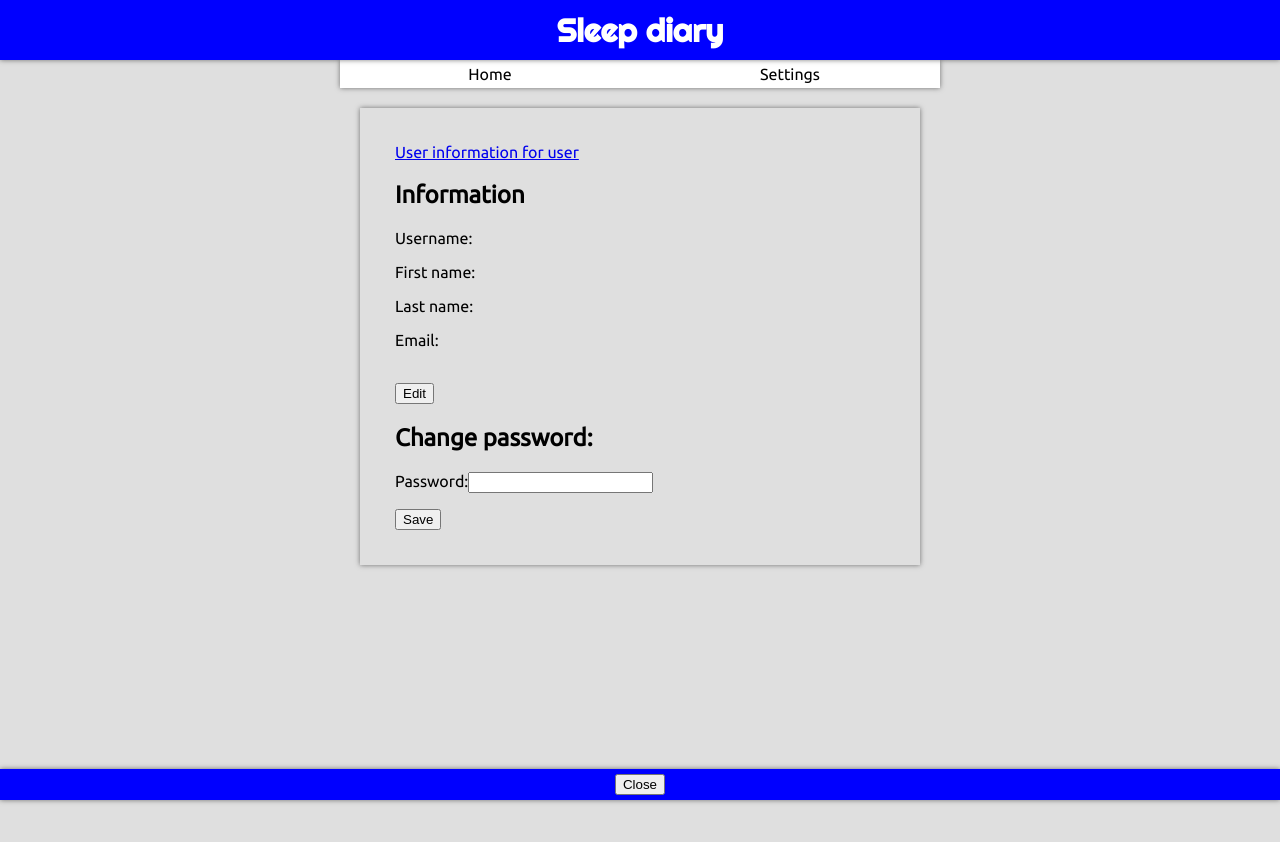
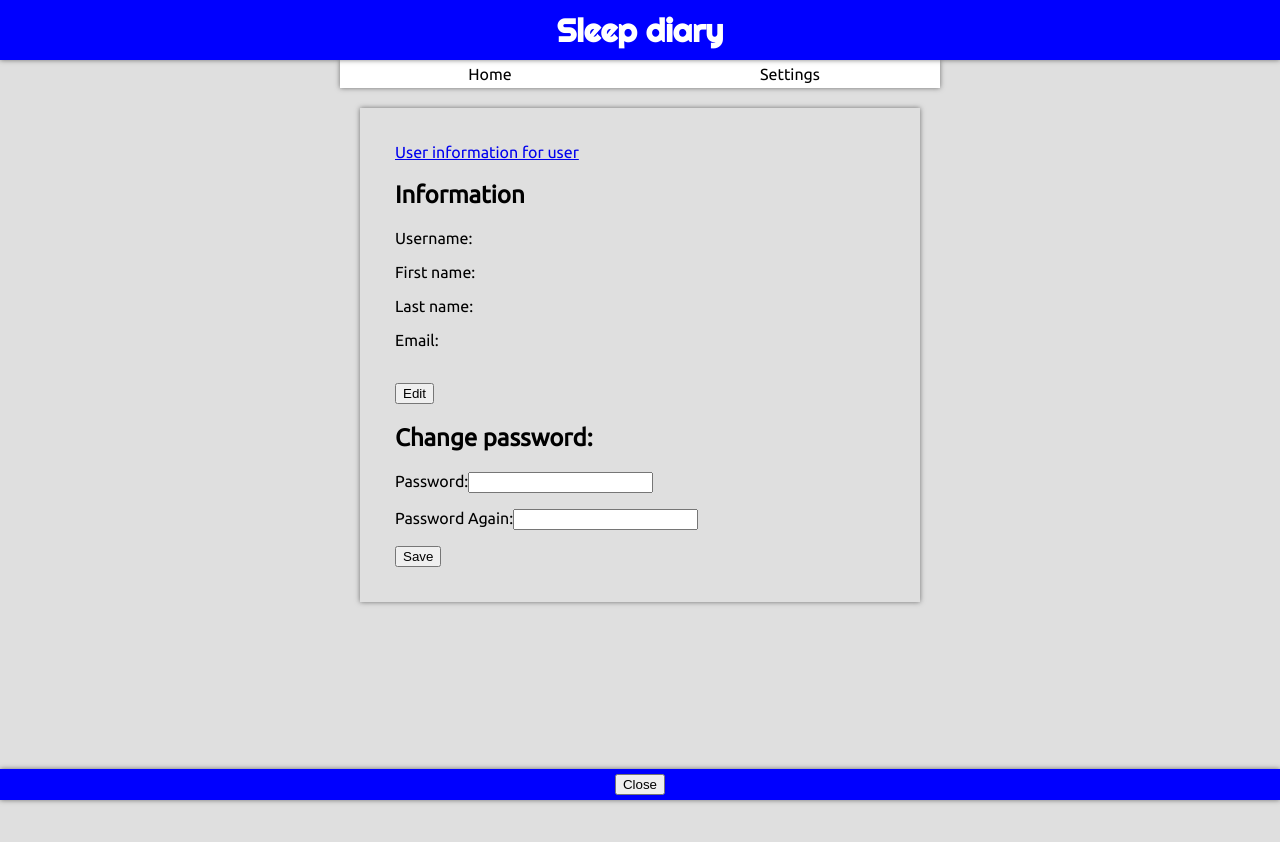
Before and after one commit to hannayj/dreamjournal, a React (Create React App) app in the folder frontend/: page / in a window 1280 px wide. Both pictures are taken after a click on the item "Settings". Shown: the top 842 px of the page. Built offline with nearby package versions, Linux system fonts and the light colour scheme; no server answers.

Commit message:
add form field

```diff
--- a/frontend/src/components/User.js
+++ b/frontend/src/components/User.js
@@ -18,6 +18,7 @@ const User = ({
   }) => {
     const [editMode, setEditMode] = useState(false)
     const [editableUser, setUser] = useState(user)
+    const [editablePassword, setEditPassword] = useState("")
     console.log(user)
     return (
       <div className='product clearfix'>
@@ -37,13 +38,22 @@ const User = ({
             <p>Password:
               <input
                 onChange = {
-                  event => setUser({...editableUser,
-                    password: event.target.value
-                  })
+                  event => setEditPassword(event.target.value)
                 }
-                type='text'
-                id='password'
-                name='password'
+                type='password'
+                id='editablePassword'
+                name='editablePassword'
+                value=""
+              />
+            </p>
+            <p>Password Again:
+              <input
+                onChange = {
+                  event => setPasswordAgain(event.target.value)
+                }
+                type='password'
+                id='passwordAgain'
+                name='passwordAgain'
                 value=""
               />
             </p>
```
